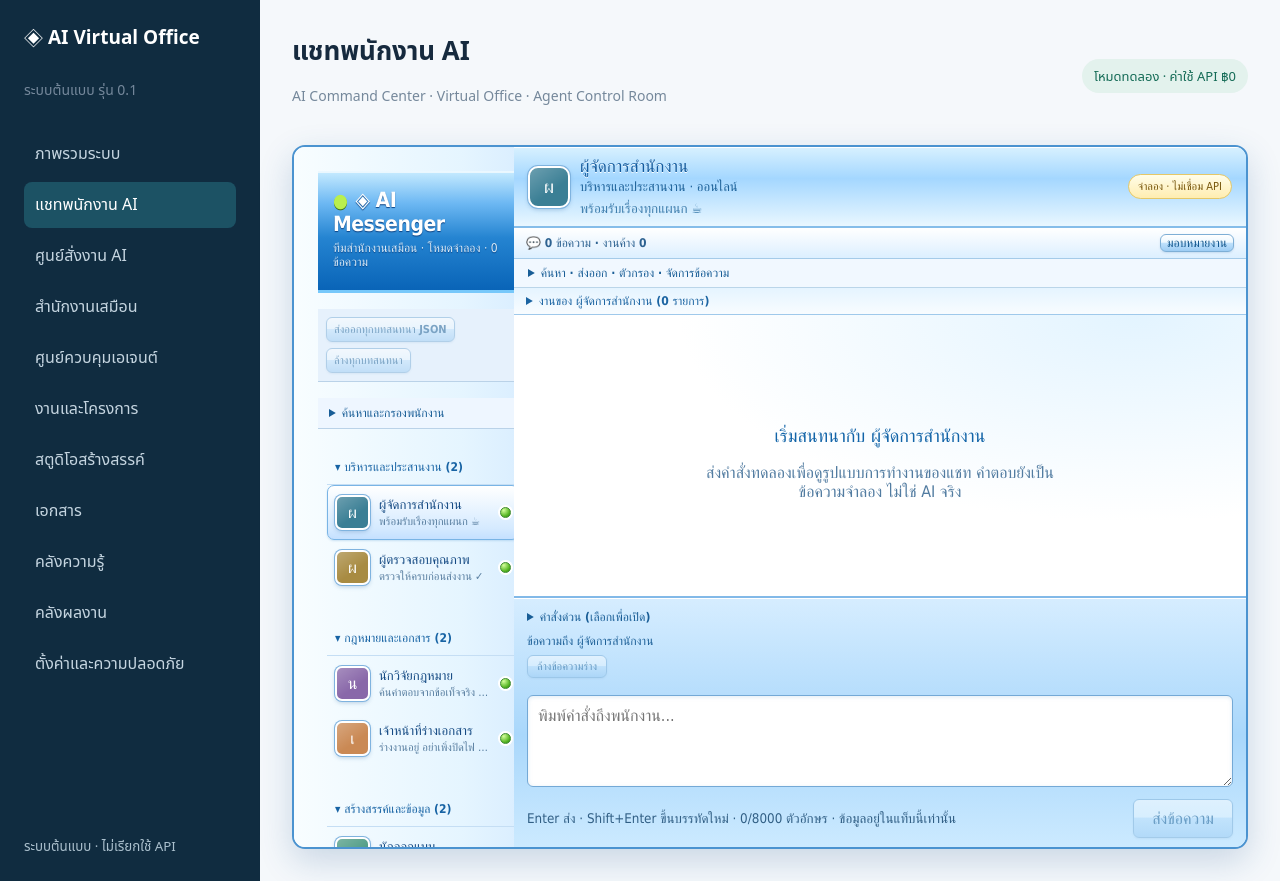
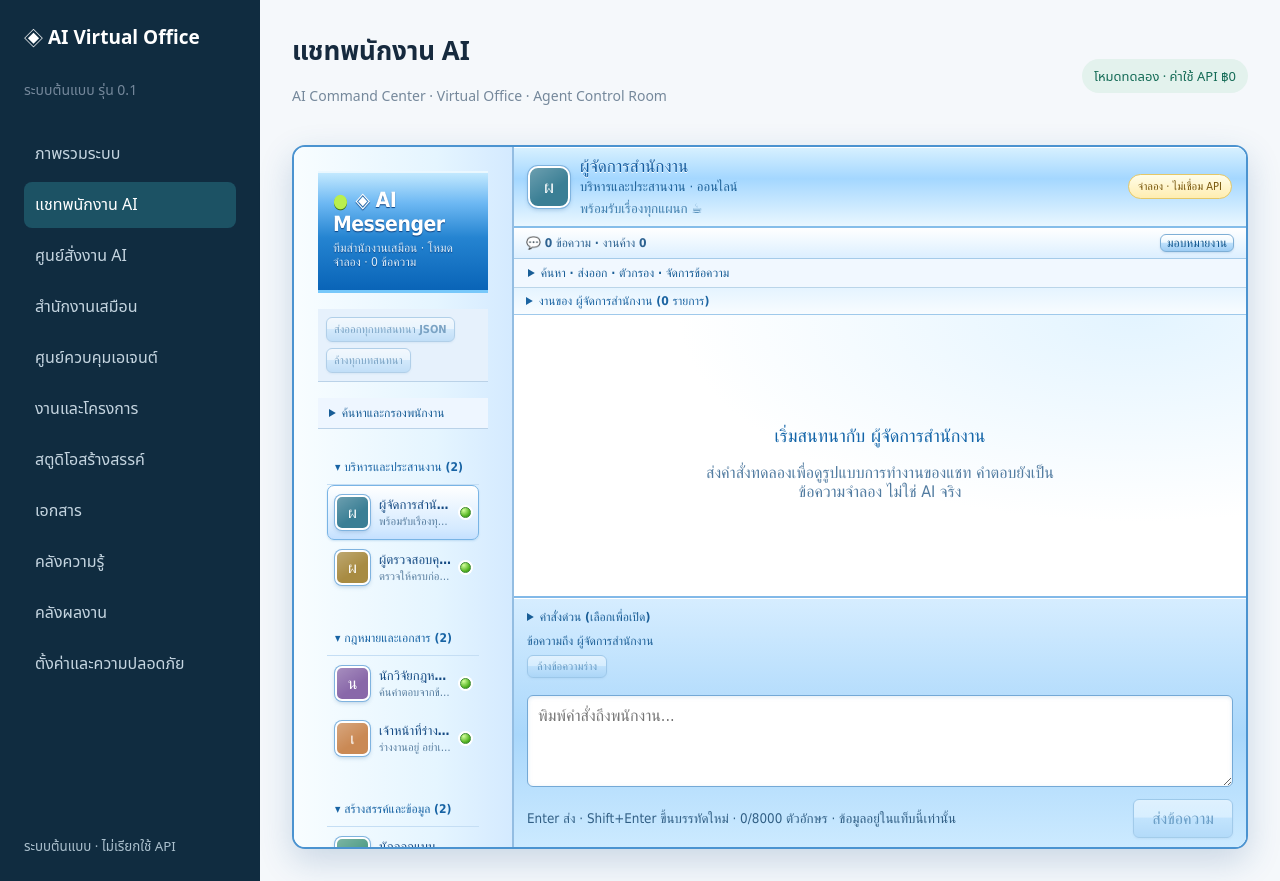
Before and after one commit to lnwlawyer/ai-virtual-office, a React (Vite) app: page / in a window 1280 px wide. Both pictures are taken after a click on the button "แชทพนักงาน AI". Built offline with nearby package versions, Linux system fonts and the light colour scheme; no server answers.

Commit message:
fix: prevent staff roster intrinsic content from expanding beyond 220px

```diff
--- a/src/messenger-dashboard.css
+++ b/src/messenger-dashboard.css
@@ -109,7 +109,8 @@
 
 /* Wider chat, narrower staff list, and compact optional roster filters. */
 @media(min-width:761px){
- .msn-shell{grid-template-columns:220px minmax(0,1fr)}
+ .msn-shell{grid-template-columns:minmax(0,220px) minmax(0,1fr)}
+ .msn-roster{min-width:0;max-width:220px}
 }
 .msn-message{max-width:92%}
 .msn-roster-filters{border-bottom:1px solid #bad2e8;background:#eef6ff;font-size:12px}
```
